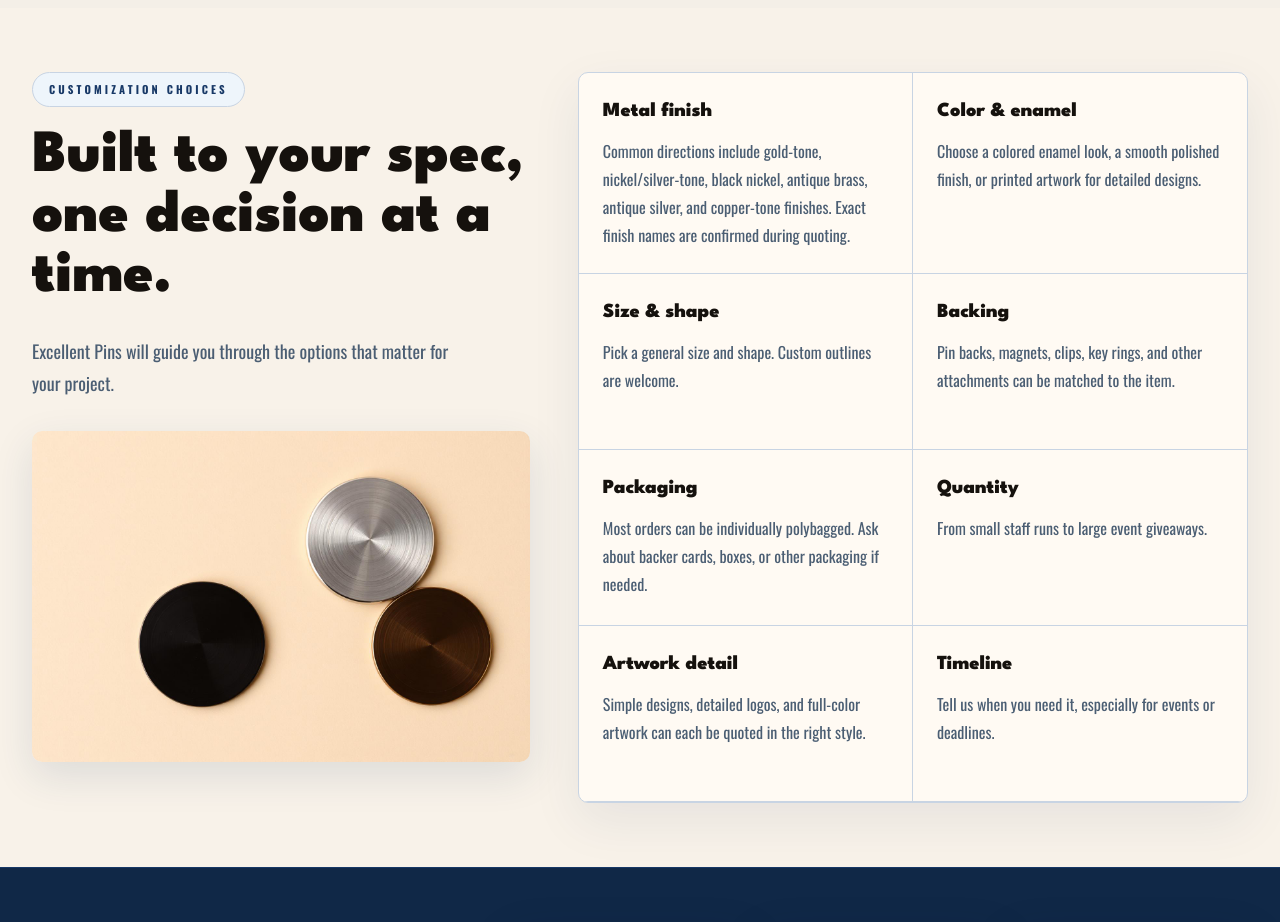
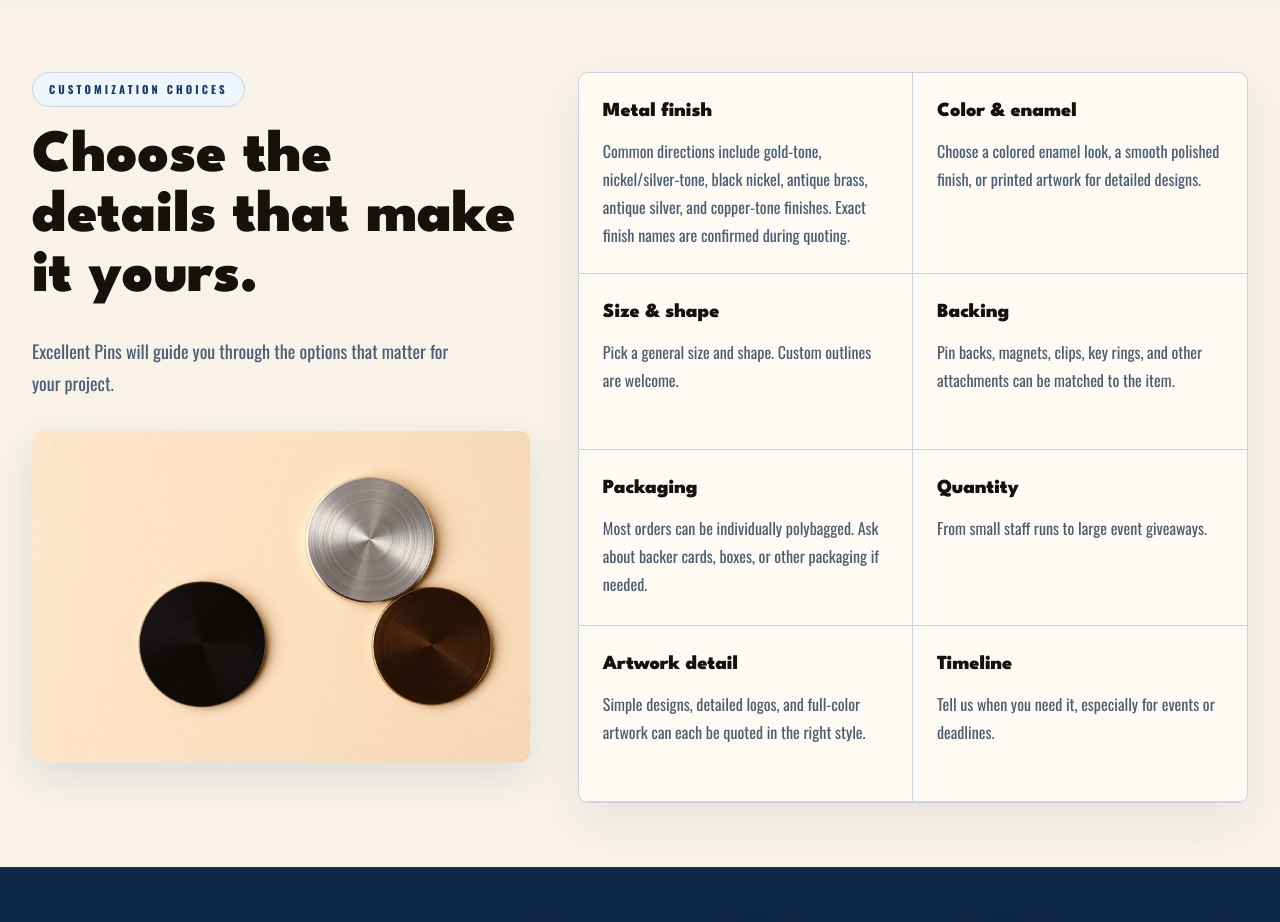
Before and after one commit to kurtis-dev/resonate-solutions, a Next.js app: page /excellent-pins in a window 1280 px wide. Shown: the part 2440-3362 px from the top of the page. Built offline with nearby package versions, Linux system fonts and the light colour scheme.

Commit message:
Refine Excellent Pins customization copy

```diff
--- a/app/excellent-pins/page.tsx
+++ b/app/excellent-pins/page.tsx
@@ -232,7 +232,7 @@ export default function ExcellentPinsPage() {
               Customization choices
             </p>
             <h2 className="excellent-pins-display text-5xl font-black leading-[0.96] text-[#15110d] sm:text-6xl">
-              Built to your spec, one decision at a time.
+              Choose the details that make it yours.
             </h2>
             <p className="mt-7 max-w-md text-lg leading-8 text-[#4b5e73]">
               Excellent Pins will guide you through the options that matter for
```
